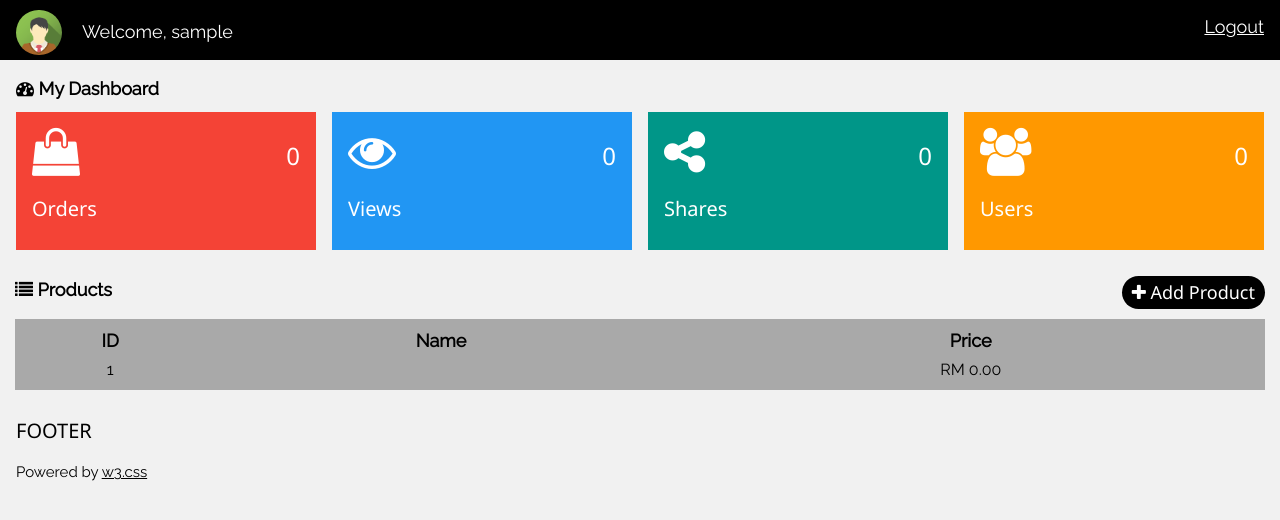
After one commit to wenjuinchuah/project, a PHP site: page /admin/dashboard.php in a window 1280 px wide. The commit adds this page. Shown: the top 520 px of the page. Run offline with PHP 8.4, Linux system fonts and the light colour scheme; the visitor is signed in with stand-in values (Sample User, id 1); tables that the repository leaves empty or names only in its code hold one stand-in row (values such as "Sample post"); data that the repository does not hold is empty.

Commit message:
Add admin dashboard
Co-authored-by: CHUAH WEN JUIN <74487@siswa.unimas.my>
Co-authored-by: maxchia18 <maxchia18@users.noreply.github.com>
Co-authored-by: JAMES PO KIN HOCK <75107@siswa.unimas.my>

```diff
--- /dev/null
+++ b/admin/dashboard.php
@@ -0,0 +1,134 @@
+<?php
+    include '../validation/connectSQL.php';
+    session_start();
+
+    //Get user amount
+    $sql = "SELECT * FROM user";
+    $result = mysqli_query($conn, $sql);
+    $count = mysqli_num_rows($result) - 1;
+
+    //Prevent normal user to visit admin dashboard
+    if ($_SESSION['role'] != 'admin') {
+        header('Location: ../index.php');
+    }
+
+    $conn = mysqli_connect($servername, $dbUsername, $dbPassword, 'gardenia');
+    $productsql = "SELECT * FROM products ORDER BY ID";
+    $products = mysqli_query($conn, $productsql);
+?>
+
+<!DOCTYPE html>
+<html>
+    <head>
+        <title>My Dashboard</title>
+        <meta charset="UTF-8">
+        <meta name="viewport" content="width=device-width, initial-scale=1">
+        <link rel="stylesheet" href="src/dashboardStyle.css">
+        <link rel="stylesheet" href="https://www.w3schools.com/w3css/4/w3.css">
+        <link rel="stylesheet" href="https://fonts.googleapis.com/css?family=Raleway">
+        <link rel="stylesheet" href="https://cdnjs.cloudflare.com/ajax/libs/font-awesome/4.7.0/css/font-awesome.min.css">
+    </head>
+
+    <body class="w3-light-grey">
+
+    <!-- Top container -->
+    <div class="w3-bar w3-top w3-black w3-large" style="z-index:4; display: flex; height: 60px; padding-top: 5px;">
+        <div class="w3-container w3-row" style="flex: 1; align-content: center;">
+            <div class="w3-col s4" style="width: 100%">
+                <img src="src/avatar2.png" class="w3-circle w3-margin-right" style="width:46px">
+                <span>Welcome, <?php echo $_SESSION['loginUser'] ?></span>
+            </div>
+        </div>
+        <span class="w3-bar-item w3-right"><a href="../validation/logout.php">Logout<a></span>
+    </div>
+
+    <!-- !PAGE CONTENT! -->
+    <div class="w3-main" style="margin-top:43px;">
+
+        <!-- Header -->
+        <header class="w3-container" style="padding-top:22px">
+            <h5><b><i class="fa fa-dashboard"></i> My Dashboard</b></h5>
+        </header>
+
+        <div class="w3-row-padding w3-margin-bottom">
+            <div class="w3-quarter">
+            <div class="w3-container w3-red w3-padding-16">
+                <div class="w3-left"><i class="fa fa-shopping-bag w3-xxxlarge"></i></div>
+                <div class="w3-right">
+                <h3>0</h3>
+                </div>
+                <div class="w3-clear"></div>
+                <h4>Orders</h4>
+            </div>
+            </div>
+            <div class="w3-quarter">
+            <div class="w3-container w3-blue w3-padding-16">
+                <div class="w3-left"><i class="fa fa-eye w3-xxxlarge"></i></div>
+                <div class="w3-right">
+                <h3 class="visits">0</h3>
+                </div>
+                <div class="w3-clear"></div>
+                <h4>Views</h4>
+            </div>
+            </div>
+            <div class="w3-quarter">
+            <div class="w3-container w3-teal w3-padding-16">
+                <div class="w3-left"><i class="fa fa-share-alt w3-xxxlarge"></i></div>
+                <div class="w3-right">
+                <h3>0</h3>
+                </div>
+                <div class="w3-clear"></div>
+                <h4>Shares</h4>
+            </div>
+            </div>
+            <div class="w3-quarter">
+            <div class="w3-container w3-orange w3-text-white w3-padding-16">
+                <div class="w3-left"><i class="fa fa-users w3-xxxlarge"></i></div>
+                <div class="w3-right">
+                <h3><?php echo $count ?></h3>
+                </div>
+                <div class="w3-clear"></div>
+                <h4>Users</h4>
+            </div>
+            </div>
+        </div>
+
+        <!--Products-->
+        <div style="margin-left: 15px;">
+            <h5 style="display: inline-block"><b><i class="fa fa-list"></i> Products</b></h5>
+            <div class="w3-right" style="margin-right: 15px">
+                <h5 class="addProduct" onclick="addProduct()"><i class="fa fa-plus"></i> Add Product</h5>
+            </div>
+        </div>
+        <div style="padding: 0 15px">
+            <table>
+                <tr class="table-top">
+                    <th>ID</th>
+                    <th>Name</th>
+                    <th>Price</th>
+                </tr>
+                <?php while ($column = mysqli_fetch_array($products)) { ?>
+                    <?php
+                        $price = number_format($column[2], 2, '.', '');
+                        echo "<tr>";
+                        echo "<td>$column[0]</td>";
+                        echo "<td>$column[1]</td>";
+                        echo "<td>RM $price</td>";
+                        echo "</tr>";
+                    ?>
+                <?php } ?>
+            </table>
+        </div>
+
+        <!-- Footer -->
+        <footer class="w3-container w3-padding-16 w3-light-grey">
+            <h4>FOOTER</h4>
+            <p>Powered by <a href="https://www.w3schools.com/w3css/default.asp" target="_blank">w3.css</a></p>
+        </footer>
+
+    <!--End of Page-->
+    </div>
+
+    <script src="dashboardScript.js"></script>
+    </body>
+</html>
--- /dev/null
+++ b/admin/dashboardScript.js
@@ -0,0 +1,4 @@
+//addProduct View
+function addProduct() {
+
+}
--- /dev/null
+++ b/admin/src/dashboardStyle.css
@@ -0,0 +1,38 @@
+* {
+    font-family: "Raleway", sans-serif;
+}
+
+.addProduct {
+    border-radius: 25px;
+    background-color: #000;
+    padding: 3px 10px;
+}
+
+.addProduct:hover {
+    opacity: 0.7;
+    cursor: pointer;
+}
+
+.addProduct i, .addProduct {
+    color: #fff;
+}
+
+.addProduct a {
+    text-decoration: none;
+}
+
+table {
+    width: 100%;
+    padding: 5px;
+    background-color: darkgray;
+}
+
+table th {
+    font-weight: bolder;
+    font-size: large;
+}
+
+table td {
+    font-size: medium;
+    text-align: center;
+}
--- /dev/null
+++ b/products/addProduct.php
@@ -0,0 +1,5 @@
+<?php
+    include '../validation/connectSQL.php';
+
+    $sql = "INSERT INTO products () VALUES ()"
+?>
--- a/validation/connectSQL.php
+++ b/validation/connectSQL.php
@@ -1,7 +1,7 @@
 <?php
     $servername = "localhost";
-    $dbUsername = "root";
-    $dbPassword = "";
+    $dbUsername = "admin";
+    $dbPassword = "w_2L!ynO8_X/jcob";
     $dbName = "userinfo";
 
     // Create connection
```
Also changed, not shown: admin/dashboard.html (deleted, +0 -309 lines), validation/formValidation.php (+12 -1 lines), validation/login.php (+26 -7 lines), admin/src/avatar2.png (added), script.js (deleted).
